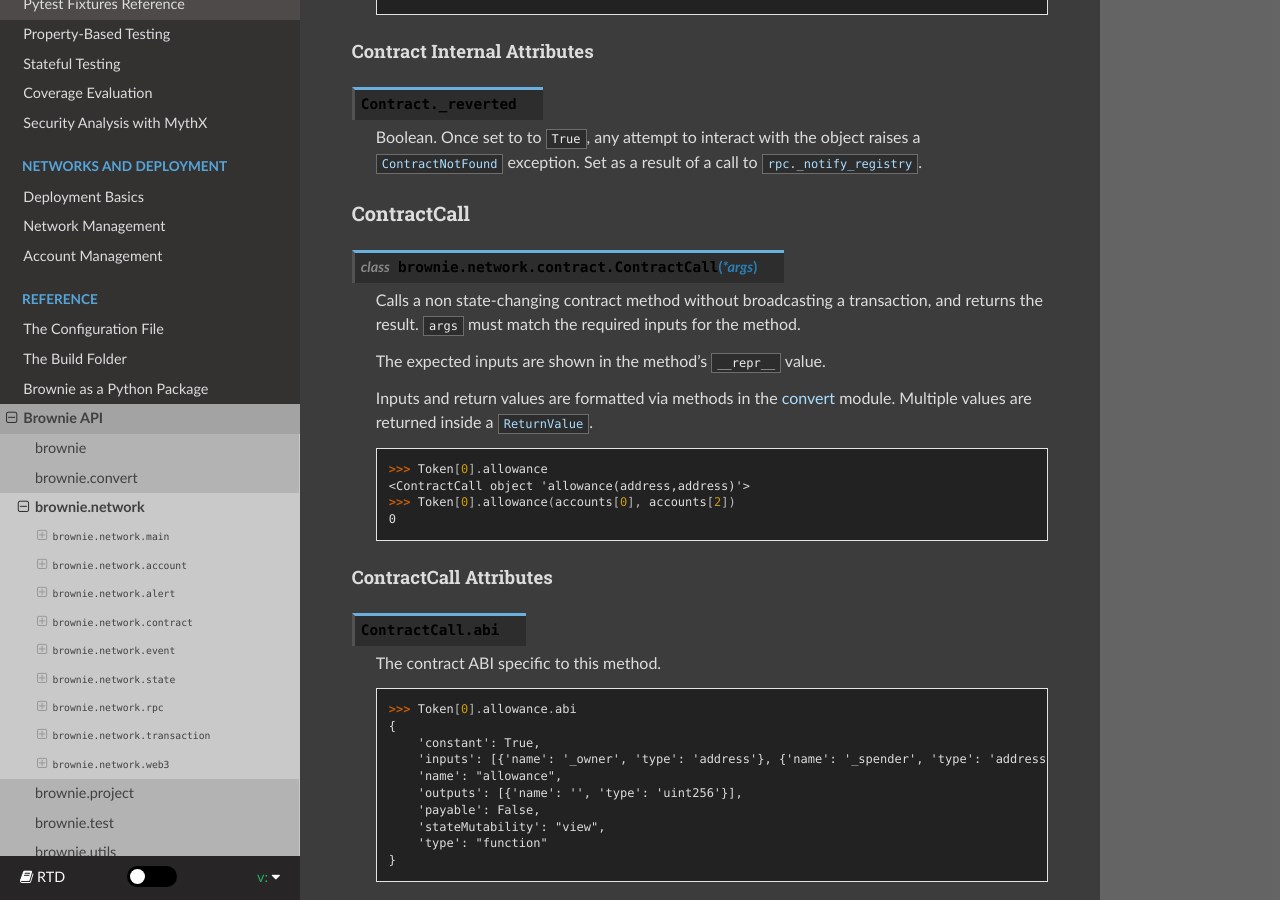
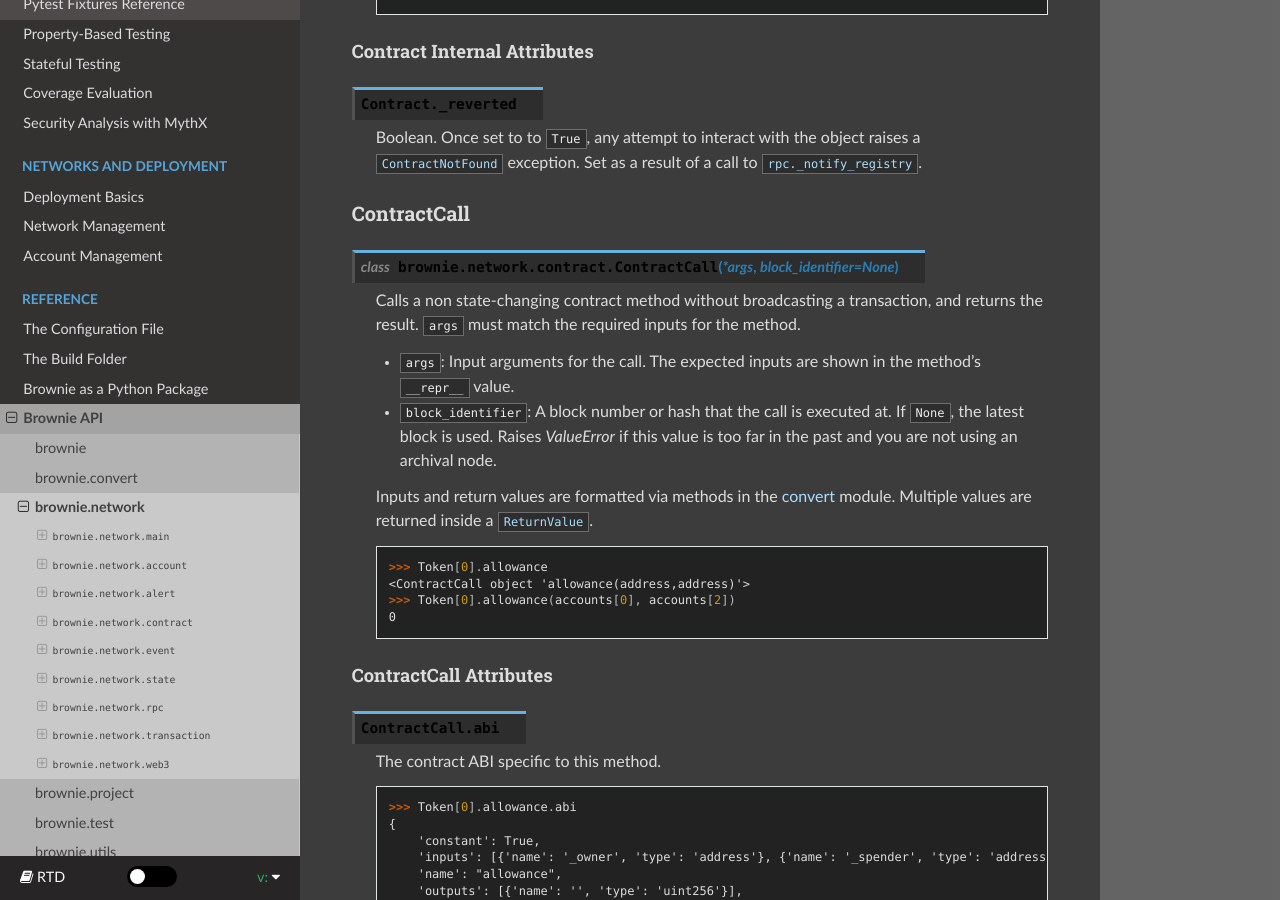
Before and after one commit to eth-brownie/brownie, a Sphinx documentation site: the page built from docs/api-network.rst, in a window 1280 px wide and 900 px high, scrolled down 18646 px. Built offline with Sphinx 7.4.7 and the Read the Docs theme 2.0.0, drawn with Linux system fonts in a browser that asks for light colours; some of the changed text lies outside the part shown.

Commit message:
docs: update API docs to include block_identifier

```diff
--- a/docs/api-network.rst
+++ b/docs/api-network.rst
@@ -930,11 +930,12 @@ Contract Internal Attributes
 ContractCall
 ------------
 
-.. py:class:: brownie.network.contract.ContractCall(*args)
+.. py:class:: brownie.network.contract.ContractCall(*args, block_identifier=None)
 
     Calls a non state-changing contract method without broadcasting a transaction, and returns the result. ``args`` must match the required inputs for the method.
 
-    The expected inputs are shown in the method's ``__repr__`` value.
+    * ``args``: Input arguments for the call. The expected inputs are shown in the method's ``__repr__`` value.
+    * ``block_identifier``: A block number or hash that the call is executed at. If ``None``, the latest block is used. Raises `ValueError` if this value is too far in the past and you are not using an archival node.
 
     Inputs and return values are formatted via methods in the :ref:`convert<api-convert>` module. Multiple values are returned inside a :func:`ReturnValue <brownie.convert.datatypes.ReturnValue>`.
 
@@ -1061,9 +1062,12 @@ ContractTx Attributes
 ContractTx Methods
 ******************
 
-.. py:classmethod:: ContractTx.call(*args)
+.. py:classmethod:: ContractTx.call(*args, block_identifier=None)
 
     Calls the contract method without broadcasting a transaction, and returns the result.
+
+    * ``args``: Input arguments for the call. The expected inputs are shown in the method's ``__repr__`` value.
+    * ``block_identifier``: A block number or hash that the call is executed at. If ``None``, the latest block is used. Raises `ValueError` if this value is too far in the past and you are not using an archival node.
 
     Inputs and return values are formatted via methods in the :ref:`convert<api-convert>` module. Multiple values are returned inside a :func:`ReturnValue <brownie.convert.datatypes.ReturnValue>`.
 
```
